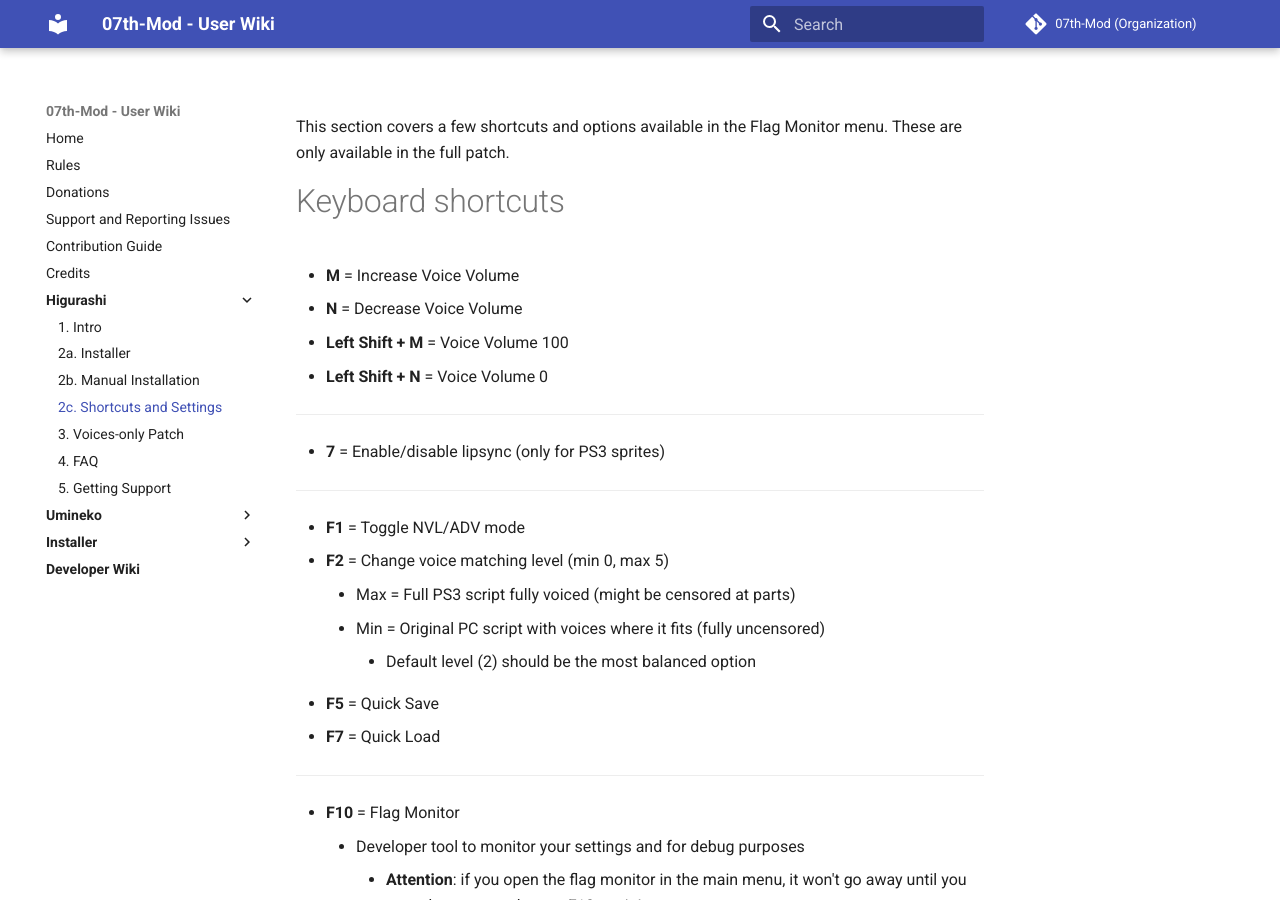
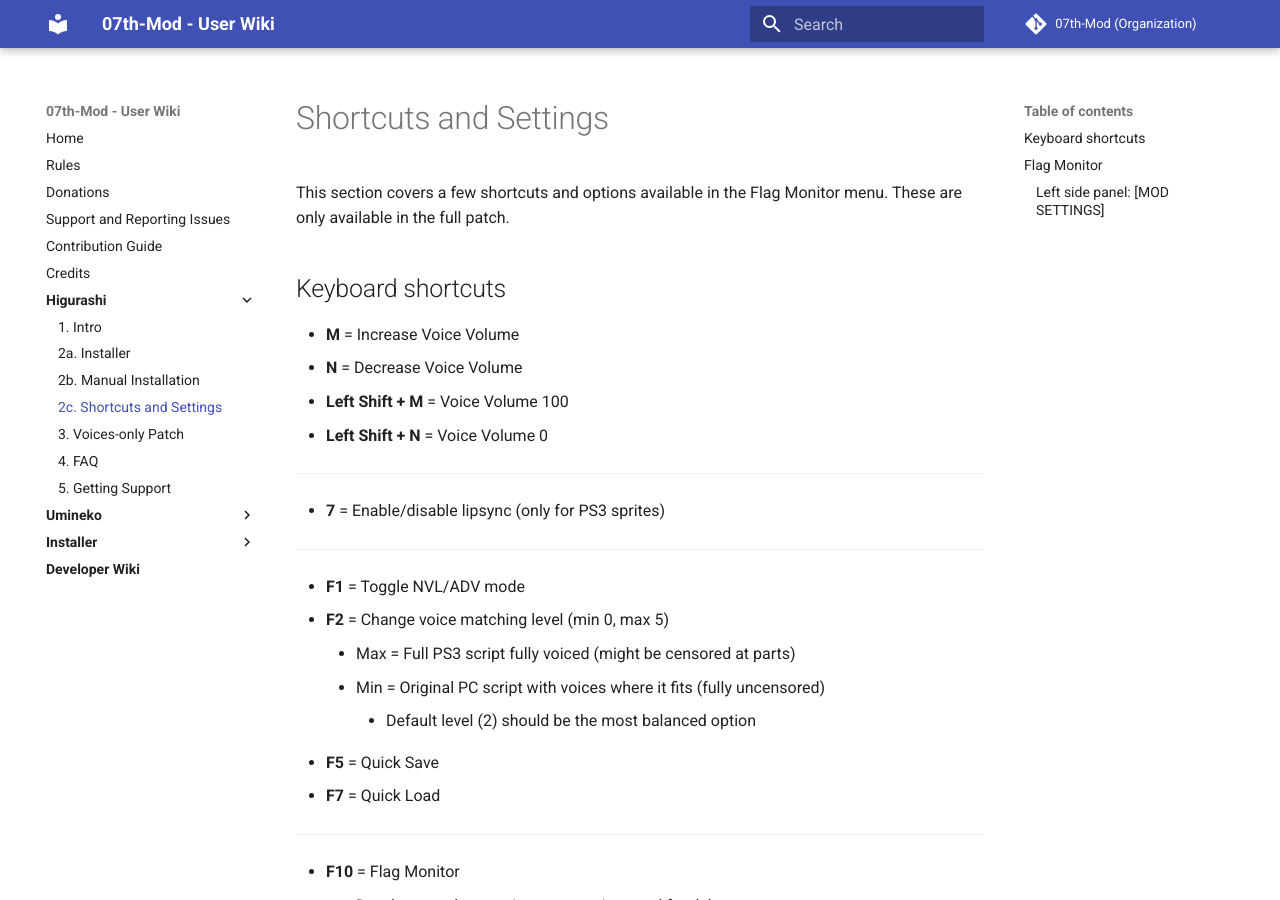
Before and after one commit to 07th-mod/wiki, an MkDocs documentation site: the page built from docs/Higurashi/Higurashi-Part-2---Patch-configuration-and-keyboard-shortcuts.md, in a window 1280 px wide and 900 px high. Built offline with MkDocs 1.6.1 and Material for MkDocs 9.7.7, drawn with Linux system fonts in a browser that asks for light colours.

Commit message:
Update Higurashi-Part-2---Patch-configuration-and-keyboard-shortcuts.md

```diff
--- a/docs/Higurashi/Higurashi-Part-2---Patch-configuration-and-keyboard-shortcuts.md
+++ b/docs/Higurashi/Higurashi-Part-2---Patch-configuration-and-keyboard-shortcuts.md
@@ -1,6 +1,8 @@
+# Shortcuts and Settings
+
 This section covers a few shortcuts and options available in the Flag Monitor menu. These are only available in the full patch.
 
-# Keyboard shortcuts
+## Keyboard shortcuts
 
 * **M** = Increase Voice Volume
 * **N** = Decrease Voice Volume
@@ -21,11 +23,11 @@
     * Developer tool to monitor your settings and for debug purposes
          * **Attention**: if you open the flag monitor in the main menu, it won't go away until you start the game and press F10 again!
 
-# Flag Monitor
+## Flag Monitor
 
 The flag monitor is a developer debug screen where you can see certain parameters that can be triggered by the shortcuts above. It can only be opened **and** closed in-game, meaning that menus will interfere with its functionality. This feature has no use other than checking keyboard shortcuts and checking flags.
 
-## Left side panel: [MOD SETTINGS]
+### Left side panel: [MOD SETTINGS]
 
 * ADV-MODE = ON/OFF
   * Changes the textbox mode. ADV-MODE ON will play with the textbox at the bottom, and ADV-MODE OFF will play with the textbox covering the whole screen like the original.
```
